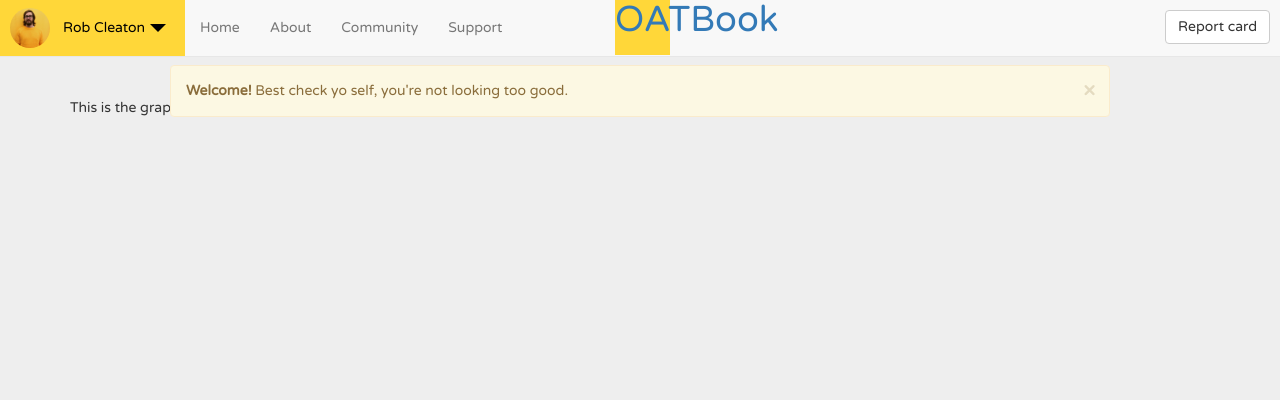
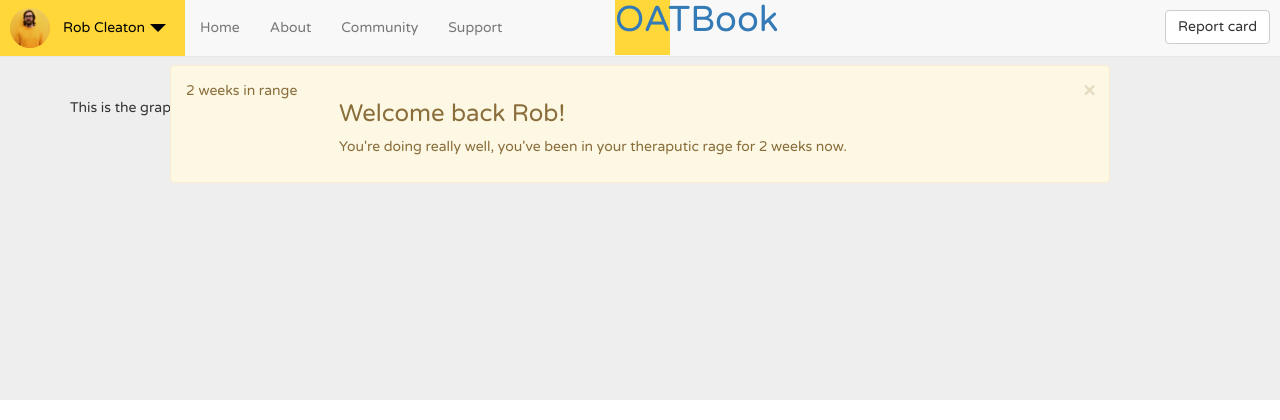
Before and after one commit to robcleaton/my.oatbook, a PHP site: page / in a window 1280 px wide. Shown: the top 420 px of the page. Run offline with PHP 8.4, Linux system fonts and the light colour scheme.

Commit message:
welcome banner

```diff
--- a/includes/footerx.php
+++ /dev/null
@@ -1 +0,0 @@
-<h1>FooterX</h1>
--- a/includes/welcome.php
+++ b/includes/welcome.php
@@ -5,7 +5,15 @@
         <button type="button" class="close" data-dismiss="alert" aria-label="Close">
           <span aria-hidden="true">&times;</span>
         </button>
-        <strong>Welcome!</strong> Best check yo self, you're not looking too good.
+        <div class="row">
+          <div class="col-md-2">
+            2 weeks in range
+          </div>
+          <div class="col-md-9">
+            <h3>Welcome back Rob!</h3>
+            <p>You're doing really well, you've been in your theraputic rage for 2 weeks now.</p>
+          </div>
+        </div>
       </div>
     </div>
   </div>
```
Also changed, not shown: myaccount.php (+7 -0 lines).
